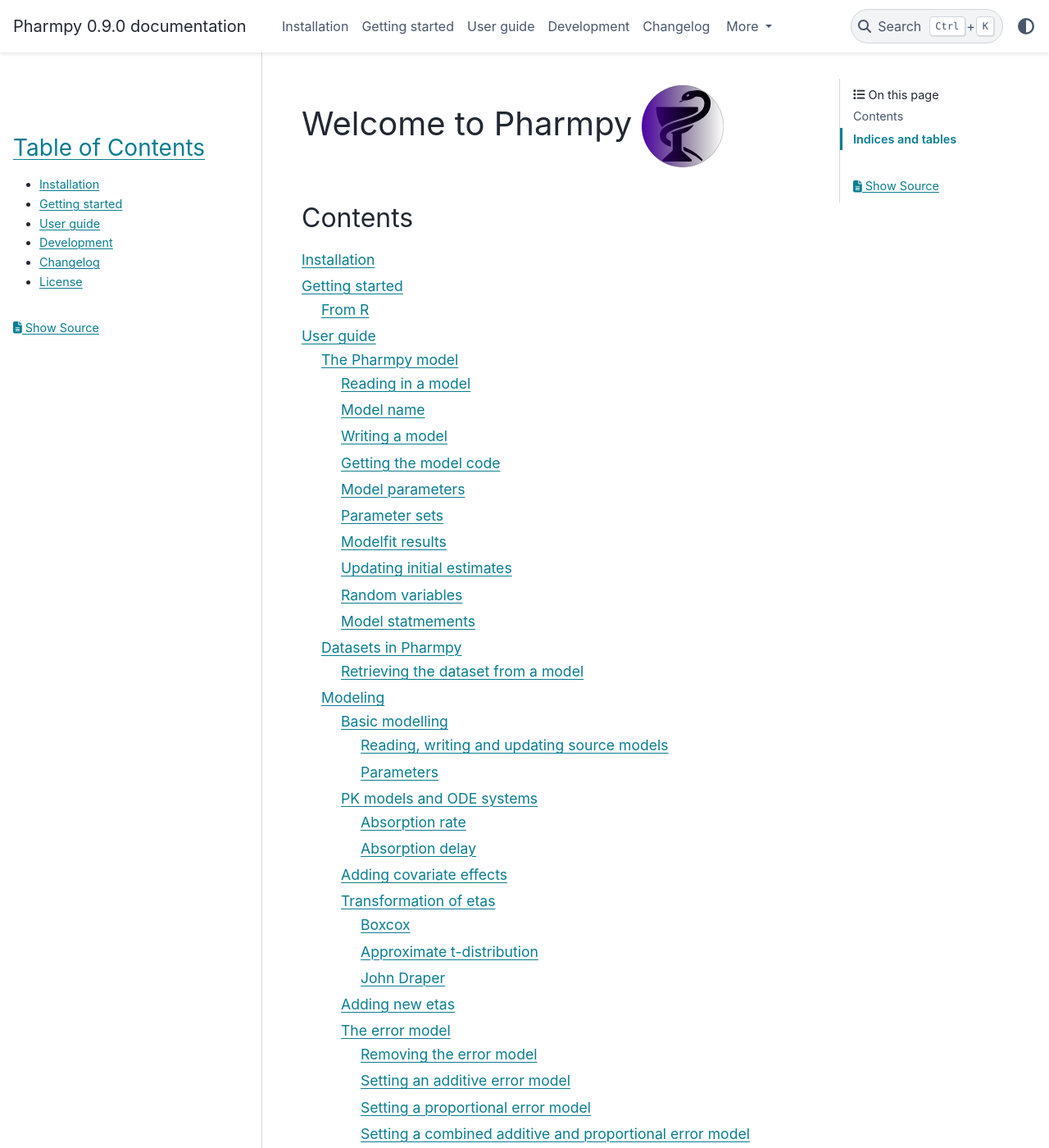
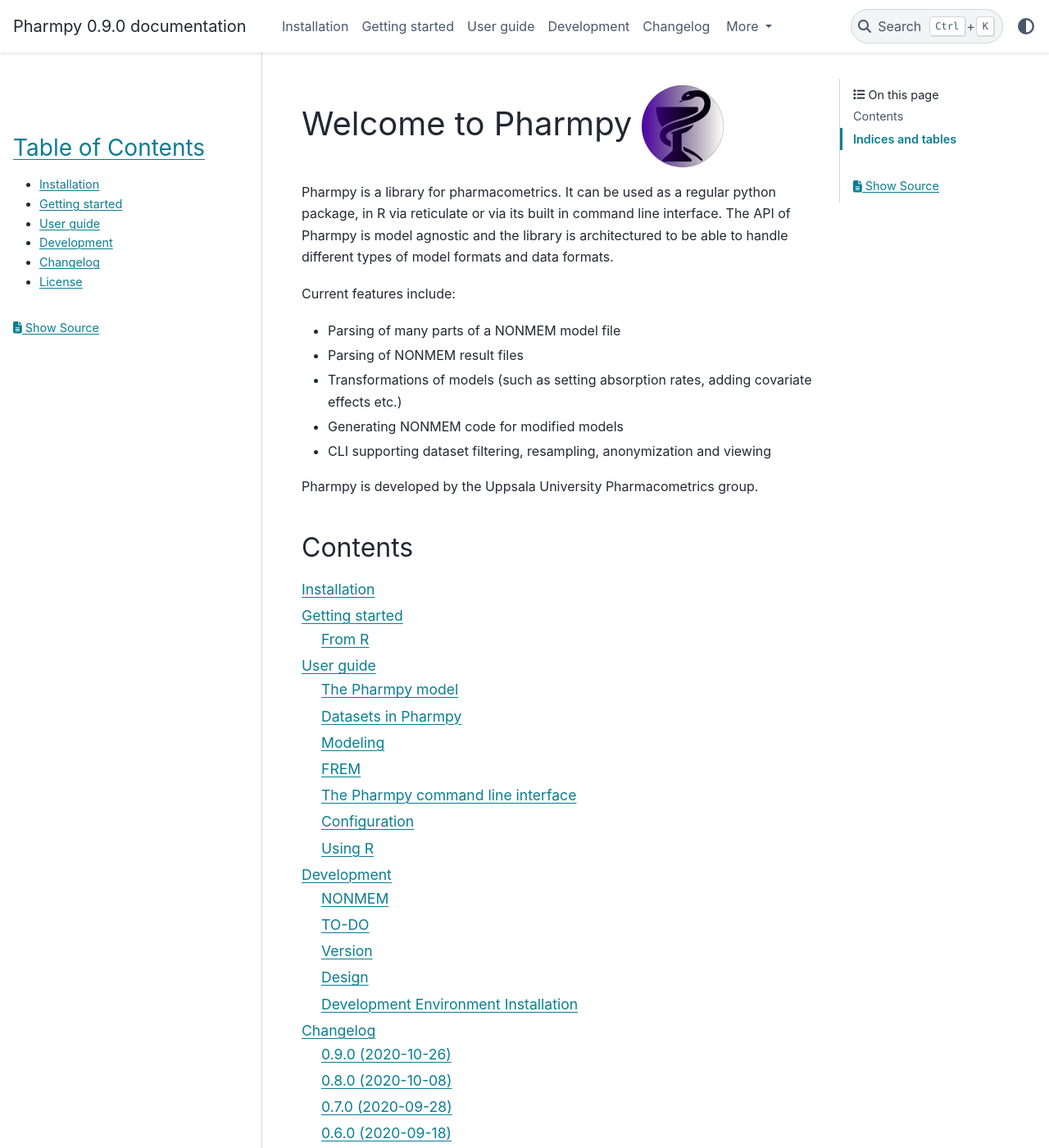
Before and after one commit to pharmpy/pharmpy, a Sphinx documentation site: the page built from docs/index.rst, in a window 1280 px wide and 1400 px high. Shown: the whole window at 82% size. Built offline with Sphinx 7.4.7 and the PyData theme 0.15.4, drawn with Linux system fonts in a browser that asks for light colours; pages that are not in the unit, such as notebooks, are missing from menus; some of the changed text lies outside the part shown.

Commit message:
Updated documentation

```diff
--- a/AUTHORS.rst
+++ b/AUTHORS.rst
@@ -3,7 +3,7 @@
 Authors
 =======
 
-* Rikard Nordgren, rikard.nordgren@farmbio.uu.se, (current maintainer)
-* Gunnar Yngman, gunnar.yngman@farmbio.uu.se
-* Stella Belin, stella.belin@farmbio.uu.se
+* Rikard Nordgren, rikard.nordgren@farmaci.uu.se, (current maintainer)
+* Gunnar Yngman, gunnar.yngman@farmaci.uu.se
+* Stella Belin, stella.belin@farmaci.uu.se
 * Kajsa Harling
--- a/docs/conf.py
+++ b/docs/conf.py
@@ -41,6 +41,9 @@
 html_use_smartypants = True
 html_last_updated_fmt = '%b %d, %Y'
 html_split_index = False
+html_theme_options = {
+    'globaltoc_maxdepth': 2
+}
 html_sidebars = {
    '**': ['searchbox.html', 'globaltoc.html', 'sourcelink.html'],
 }
--- a/docs/index.rst
+++ b/docs/index.rst
@@ -5,12 +5,26 @@
 .. |logo| image:: Pharmpy_logo.svg
    :width: 100
 
+Pharmpy is a library for pharmacometrics. It can be used as a regular python package, in R via
+reticulate or via its built in command line interface. The API of Pharmpy is model agnostic and
+the library is architectured to be able to handle different types of model formats and data formats.
+
+Current features include:
+
+* Parsing of many parts of a NONMEM model file
+* Parsing of NONMEM result files
+* Transformations of models (such as setting absorption rates, adding covariate effects etc.)
+* Generating NONMEM code for modified models
+* CLI supporting dataset filtering, resampling, anonymization and viewing
+
+Pharmpy is developed by the Uppsala University Pharmacometrics group.
+
 Contents
 ========
 
 
 .. toctree::
-   :maxdepth: 4
+   :maxdepth: 2
 
    installation
    getting_started
--- a/docs/modeling.rst
+++ b/docs/modeling.rst
@@ -482,6 +482,10 @@
 Creating full or partial block structures
 ~~~~~~~~~~~~~~~~~~~~~~~~~~~~~~~~~~~~~~~~~
 
+.. warning::
+   Creating block structures will render any modelfit results associated to the original model to
+   be obsolete (set to None).
+
 .. jupyter-execute::
    :hide-output:
 
```
